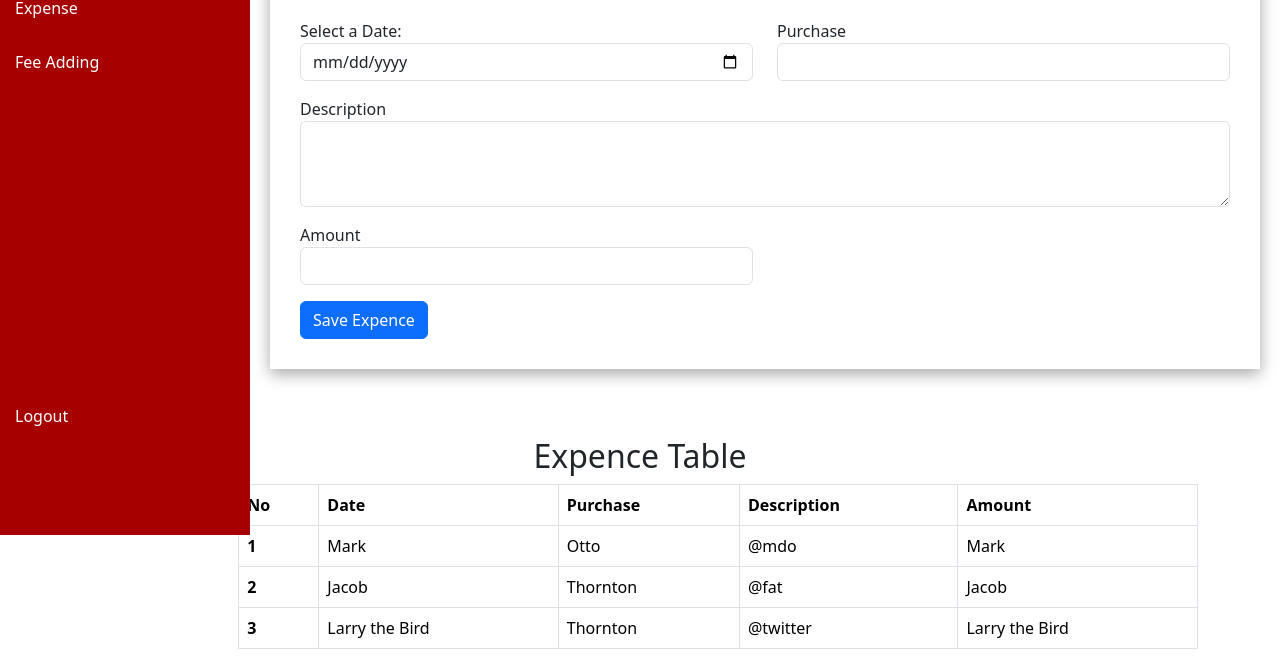
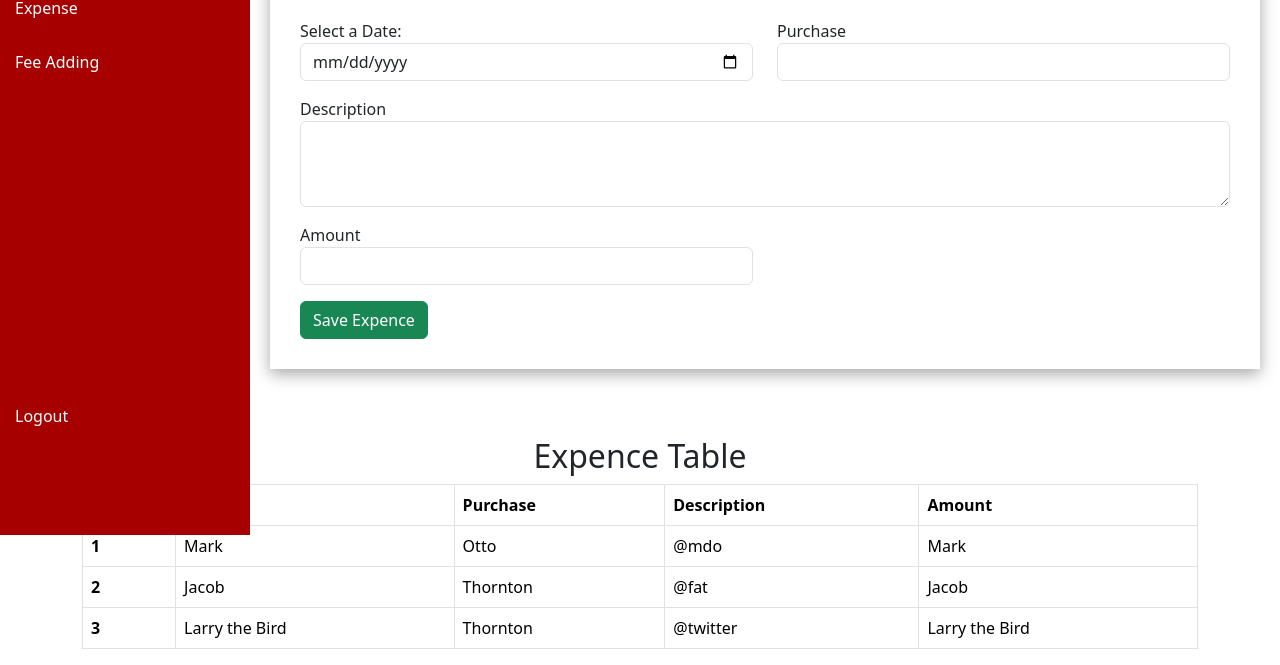
Before and after one commit to hariharan7994/admin_dashboard, a plain HTML site: page expense.html in a window 1280 px wide. Shown: the part 265-930 px from the top of the page. Drawn offline with nearby package versions, Linux system fonts and the light colour scheme.

Commit message:
second commit

```diff
--- a/expense.html
+++ b/expense.html
@@ -577,7 +577,7 @@
                               </div>
                         </div>
                         <div class="form-group mt-3">
-                            <button class="btn btn-primary">Save Expence</button>
+                            <button class="btn btn-success">Save Expence</button>
                         </div>
 
                     </div>
@@ -596,13 +596,13 @@
 
 
      <div class="table_content">
-        <div id="tab2" class="container">
+        <div class="container">
             <div class="row">
                 <div class="col-md-12">
 
 
                      <h2 style="text-align: center;" class="mt-5">Expence Table</h2>
-                     <div id="tab" style="align-items: center;margin-left: 14%;" class="table_data table-responsive">
+                     <div class="table_data table-responsive">
                         <table class="table table-bordered">
                             <thead>
                               <tr>
```
